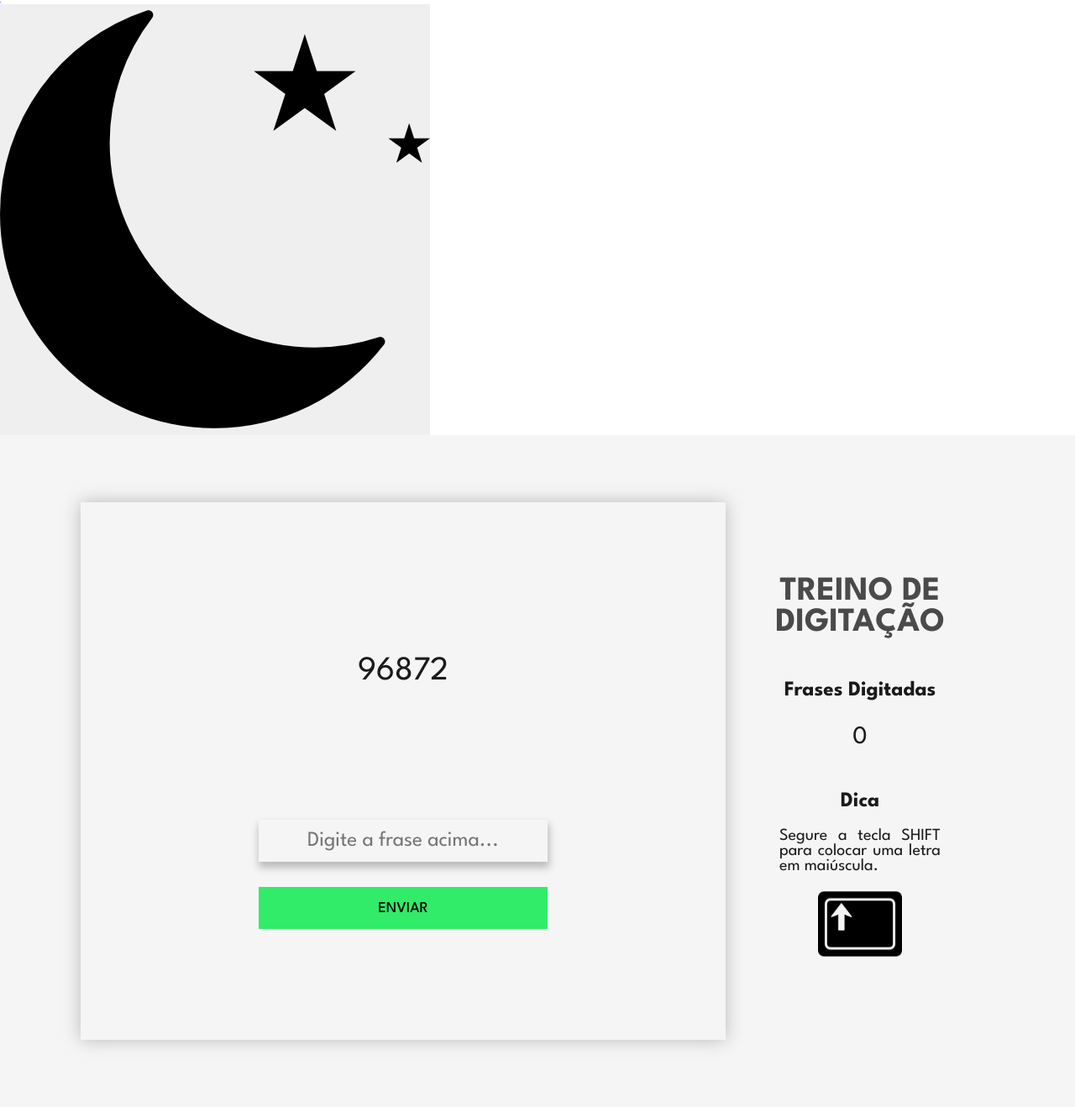
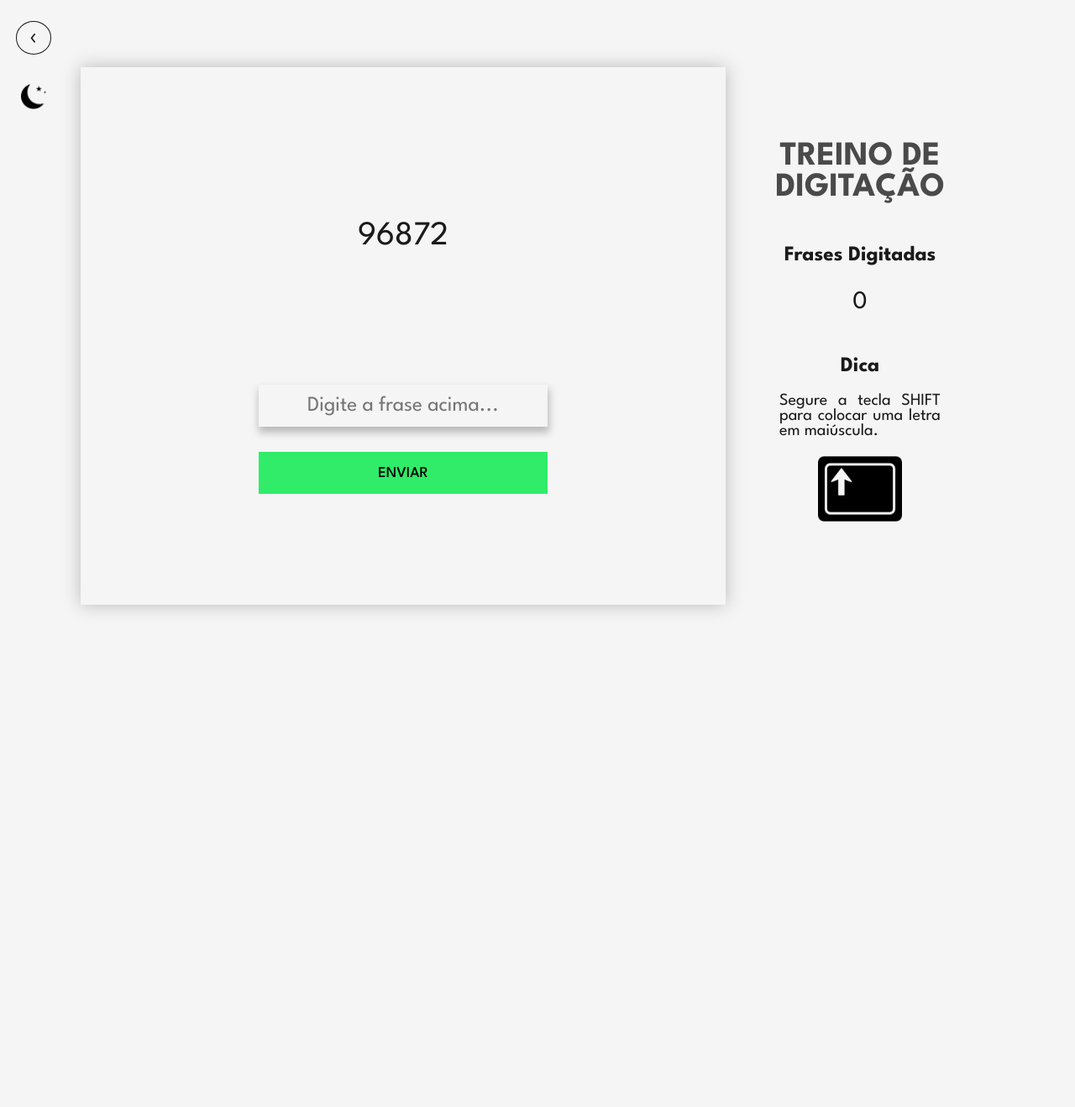
Before and after one commit to danideoliveira/treino-de-digitacao, a Node server app: page /training-mode in a window 1280 px wide. Shown: the whole page at 84% size. After the commit the page ends 728 px from the top, so only its background shows below. Run offline with Node 20, Linux system fonts and the light colour scheme; some libraries are stand-ins or nearby versions.

Commit message:
Atualizando back button e dark mode button

```diff
--- a/src/views/trainingMode.ejs
+++ b/src/views/trainingMode.ejs
@@ -9,13 +9,15 @@
     <link rel="shortcut icon" href="assets/img/icon_keyboard.png" type="image/x-icon">
 </head>
 <body>
-    <section class="dark-mode">
-        <section class="section-back-button">
+    <section class="section-config-options">
+        <div class="div-back-button">
             <a href="/">&#8249;</a>
-        </section>
-        <button class="btn-dark-mode">
-            <img src="assets/img/moon_icon.png" alt="Lua icon">
-        </button>
+        </div>
+        <div class="div-dark-mode">
+            <button class="btn-dark-mode">
+                <img src="assets/img/moon_icon.png" alt="Lua icon">
+            </button>
+        </div>
     </section>
 
     <section class="container">
```
Also changed, not shown: src/views/menu.ejs (+8 -5 lines), src/views/timerMode.ejs (+8 -6 lines).
